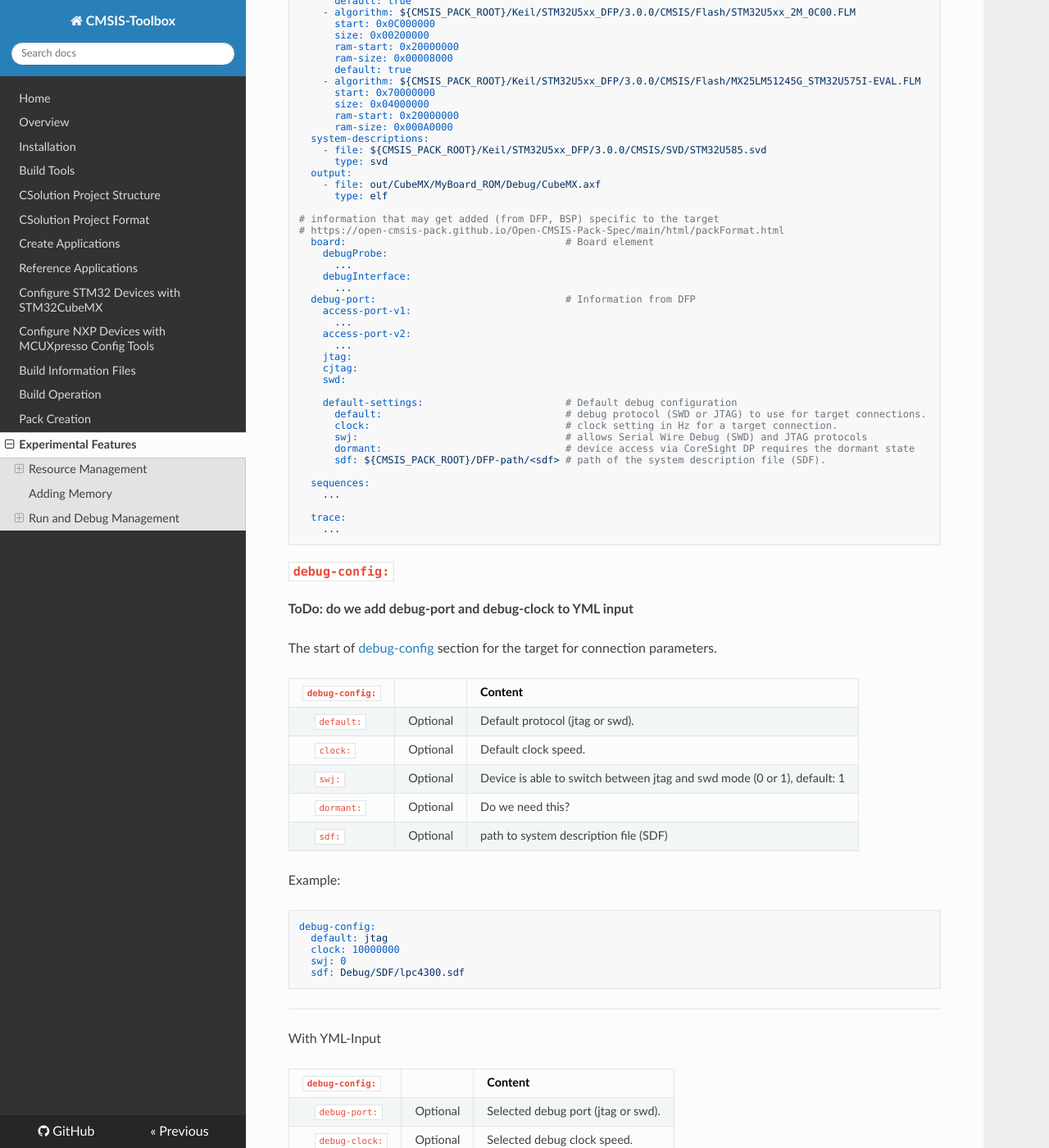
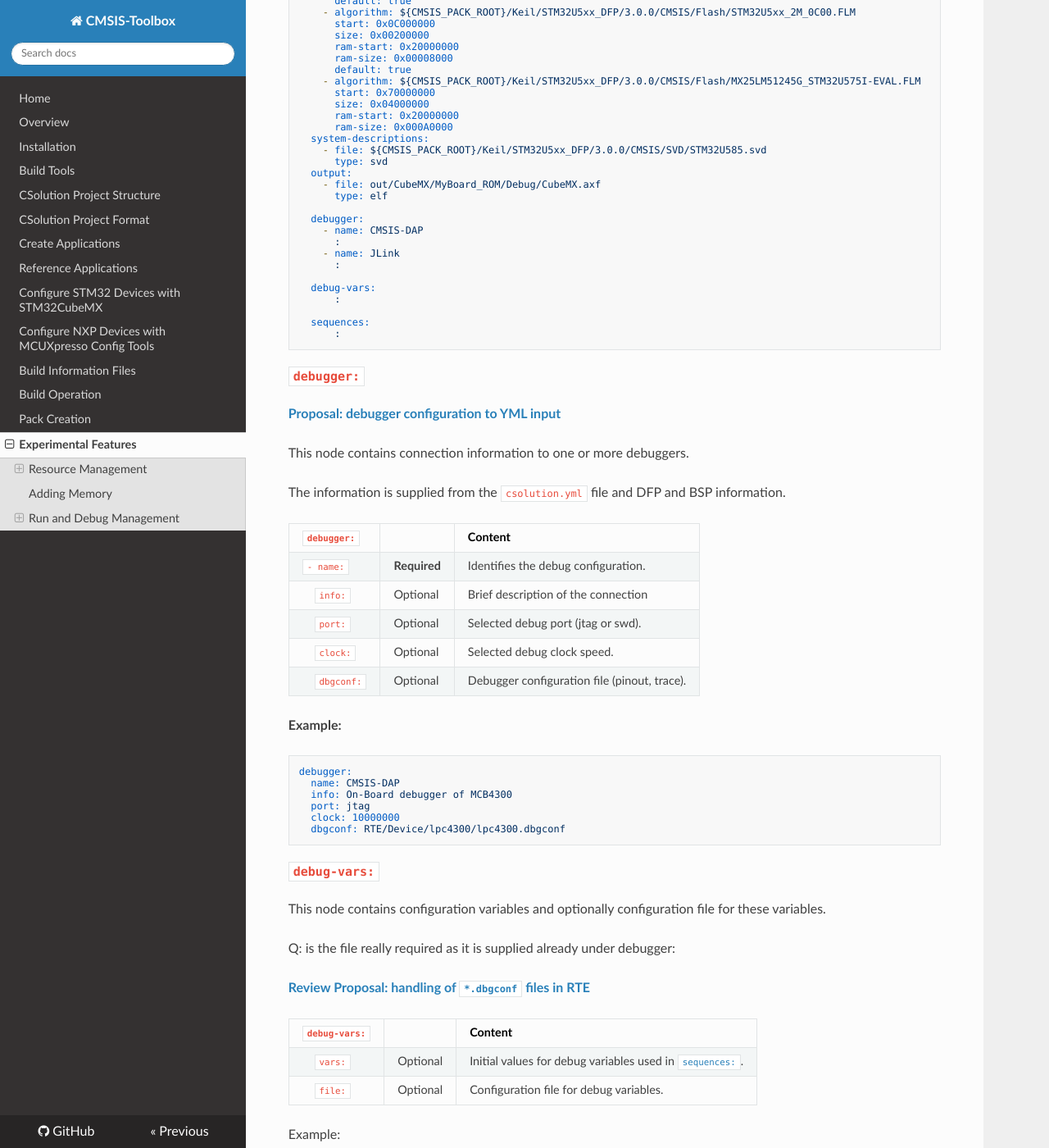
Before and after one commit to Open-CMSIS-Pack/cmsis-toolbox, an MkDocs documentation site: the page built from docs/Experimental-Features.md, in a window 1280 px wide and 1400 px high, scrolled down 4910 px. Shown: the whole window at 82% size. Built offline with MkDocs 1.6.1, drawn with Linux system fonts in a browser that asks for light colours; nearby versions of some CDN libraries; some of the changed text lies outside the part shown.

Commit message:
Added `debugger:`, `debug-vars:`, `sequences:`

````diff
--- a/docs/Experimental-Features.md
+++ b/docs/Experimental-Features.md
@@ -207,83 +207,54 @@ cbuild-run:
     - file: out/CubeMX/MyBoard_ROM/Debug/CubeMX.axf
       type: elf
 
-# information that may get added (from DFP, BSP) specific to the target
-# https://open-cmsis-pack.github.io/Open-CMSIS-Pack-Spec/main/html/packFormat.html
-  board:                                     # Board element
-    debugProbe:
-      ...
-    debugInterface:
-      ...
-  debug-port:                                # Information from DFP
-    access-port-v1:
-      ...
-    access-port-v2:
-      ...
-    jtag:
-    cjtag:
-    swd:
+  debugger:
+    - name: CMSIS-DAP
+      :
+    - name: JLink
+      :
 
-    default-settings:                        # Default debug configuration
-      default:                               # debug protocol (SWD or JTAG) to use for target connections.
-      clock:                                 # clock setting in Hz for a target connection.
-      swj:                                   # allows Serial Wire Debug (SWD) and JTAG protocols
-      dormant:                               # device access via CoreSight DP requires the dormant state
-      sdf: ${CMSIS_PACK_ROOT}/DFP-path/<sdf> # path of the system description file (SDF).
+  debug-vars:
+      :
 
   sequences:
-    ...
-
-  trace:
-    ...
+      :
 ```
 
-### `debug-config:`
+### `debugger:`
 
-**ToDo: do we add debug-port and debug-clock to YML input**
+[**Proposal: debugger configuration to YML input**](https://github.com/Open-CMSIS-Pack/devtools/issues/1947)
 
-The start of [debug-config](https://open-cmsis-pack.github.io/Open-CMSIS-Pack-Spec/main/html/pdsc_family_pg.html#element_debugconfig) section for the target for connection parameters.
+This node contains connection information to one or more debuggers.
 
-`debug-config:`                                           |              | Content
-:---------------------------------------------------------|--------------|:------------------------------------
-&nbsp;&nbsp;&nbsp; `default:`                             |   Optional   | Default protocol (jtag or swd).
-&nbsp;&nbsp;&nbsp; `clock:`                               |   Optional   | Default clock speed.
-&nbsp;&nbsp;&nbsp; `swj:`                                 |   Optional   | Device is able to switch between jtag and swd mode (0 or 1), default: 1
-&nbsp;&nbsp;&nbsp; `dormant:`                             |   Optional   | Do we need this?
-&nbsp;&nbsp;&nbsp; `sdf:`                                 |   Optional   | path to system description file (SDF)
+The information is supplied from the `csolution.yml` file and DFP and BSP information.
 
-Example:
+`debugger:`                                               |             | Content
+:---------------------------------------------------------|-------------|:------------------------------------
+`- name:`                                                 |**Required** | Identifies the debug configuration.
+&nbsp;&nbsp;&nbsp; `info:`                                |  Optional   | Brief description of the connection
+&nbsp;&nbsp;&nbsp; `port:`                                |  Optional   | Selected debug port (jtag or swd).
+&nbsp;&nbsp;&nbsp; `clock:`                               |  Optional   | Selected debug clock speed.
+&nbsp;&nbsp;&nbsp; `dbgconf:`                             |  Optional   | Debugger configuration file (pinout, trace).
+
+**Example:**
 
 ```yml
-debug-config:
-  default: jtag
+debugger:
+  name: CMSIS-DAP
+  info: On-Board debugger of MCB4300
+  port: jtag
   clock: 10000000
-  swj: 0
-  sdf: Debug/SDF/lpc4300.sdf
+  dbgconf: RTE/Device/lpc4300/lpc4300.dbgconf
 ```
-
-----
-
-With YML-Input
-
-`debug-config:`                                           |              | Content
-:---------------------------------------------------------|--------------|:------------------------------------
-&nbsp;&nbsp;&nbsp; `debug-port:`                          |   Optional   | Selected debug port (jtag or swd).
-&nbsp;&nbsp;&nbsp; `debug-clock:`                         |   Optional   | Selected debug clock speed.
-
-Example:
-
-```yml
-debug-config:
-  debug-port: jtag
-  debug-clock: 25000000
-```
-
 
 ### `debug-vars:`
 
-**ToDo: handling of *.dbgconf files in RTE**
+This node contains configuration variables and optionally configuration file for these variables.
 
-The start of [debug-vars](https://open-cmsis-pack.github.io/Open-CMSIS-Pack-Spec/main/html/pdsc_family_pg.html#element_debugvars) section for the target.
+Q: is the file really required as it is supplied already under debugger:
+
+[**Review Proposal: handling of `*.dbgconf` files in RTE**](https://github.com/Open-CMSIS-Pack/devtools/issues/1946)
+
 
 `debug-vars:`                                             |              | Content
 :---------------------------------------------------------|--------------|:------------------------------------
@@ -304,7 +275,7 @@ debug-vars:
 
 ### `sequences:`
 
-The start of [debug sequences](https://open-cmsis-pack.github.io/Open-CMSIS-Pack-Spec/main/html/pdsc_family_pg.html#element_sequence) for the target.
+This node contains the [debug sequences](https://open-cmsis-pack.github.io/Open-CMSIS-Pack-Spec/main/html/pdsc_family_pg.html#element_sequence) from the DFP for the target.  These sequences overwrite default parameters.
 
 `sequences:`                                              |              | Content
 :---------------------------------------------------------|--------------|:------------------------------------
@@ -437,7 +408,6 @@ sequences:
       ReadDP(0x0);
 ```
 
-
 ### Usage
 
 The `*.cbuild-run.yml` file can be directly passed to programmers and debug tools, for example, using a command-line option. It contains all information that needs to be passed.
````
